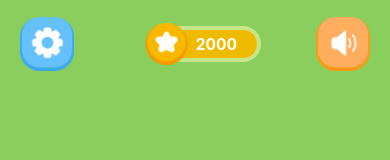
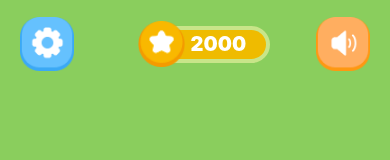
Before and after one commit to TalJa1/ArtApp, a React Native app: screen /StartScreen in a window 390 px wide. Shown: the top 160 px of the page. Built offline with nearby package versions, Linux system fonts and the light colour scheme.

Commit message:
Refactor StartScreen component to update header styles and SVG icon size

```diff
--- a/views/main/StartScreen.tsx
+++ b/views/main/StartScreen.tsx
@@ -74,16 +74,16 @@ const styles = StyleSheet.create({
     alignItems: 'center',
   },
   starImg: {
-    width: vw(11),
-    height: vw(11),
+    width: vw(12),
+    height: vw(12),
     resizeMode: 'contain',
     position: 'relative',
-    left: vw(4),
+    left: vw(4.5),
     zIndex: 2,
   },
   headerTxtContainer: {
     backgroundColor: '#EFBB00',
-    paddingVertical: vh(0.5),
+    paddingVertical: vh(0.3),
     paddingHorizontal: vw(5),
     borderTopRightRadius: vw(20),
     borderBottomRightRadius: vw(20),
@@ -91,8 +91,8 @@ const styles = StyleSheet.create({
     borderColor: '#C8E589',
   },
   headerTxt: {
-    fontSize: vw(4),
+    fontSize: 20,
     color: '#fff',
-    fontWeight: 'bold',
+    fontWeight: '900',
   },
 });
```
